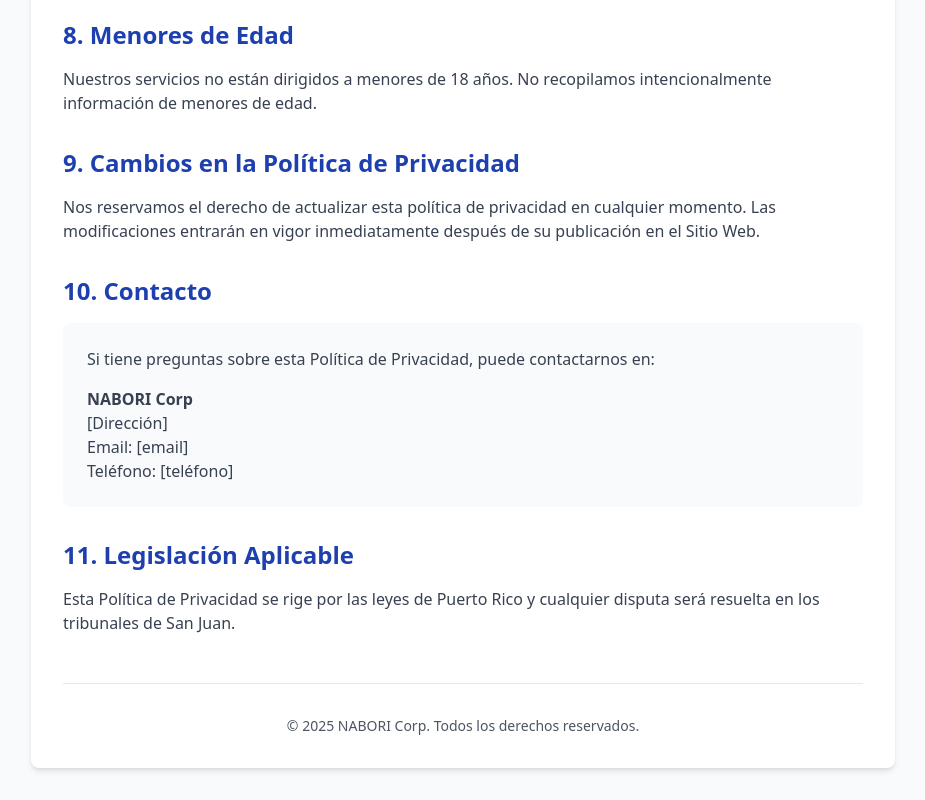
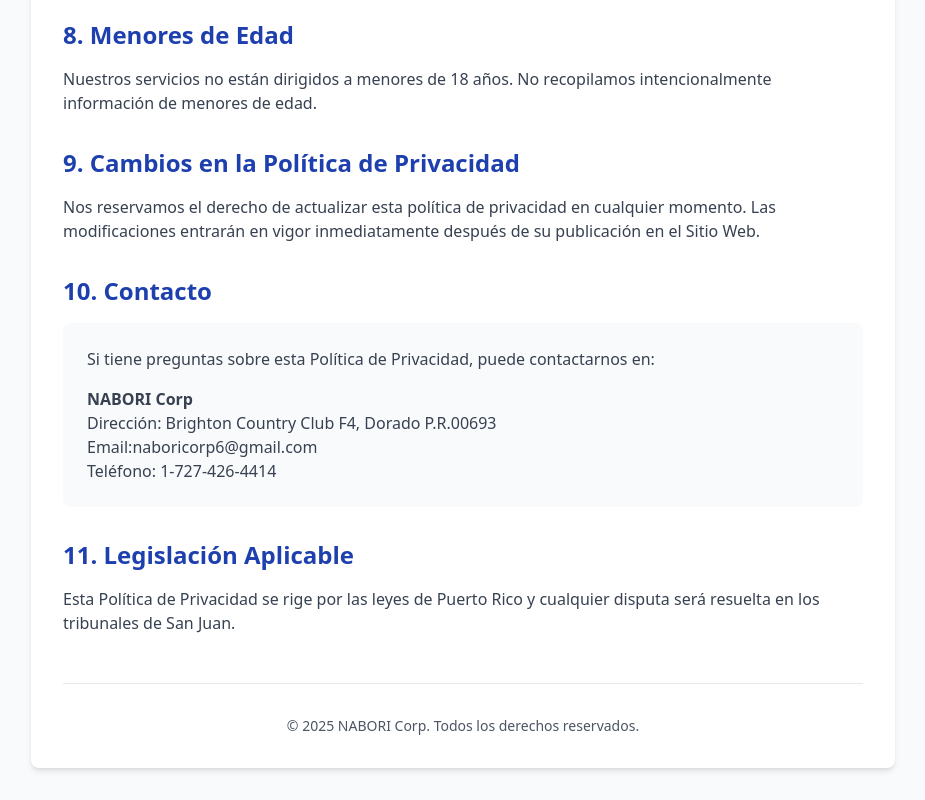
Before and after one commit to ulixz75/naboricorp, a plain HTML site: page politica-de-privacidad.html in a window 1280 px wide. Shown: the part 1959-2759 px from the top of the page, without its empty margins (177-1102 px from the left). Drawn offline with nearby package versions, Linux system fonts and the light colour scheme.

Commit message:
politica-de-privacidad.html

```diff
--- a/politica-de-privacidad.html
+++ b/politica-de-privacidad.html
@@ -17,7 +17,7 @@
     <main class="container mx-auto px-4 py-8 max-w-4xl">
         <div class="bg-white rounded-lg shadow-md p-8">
             <div class="mb-8">
-                <p class="text-gray-600">Última actualización: [Fecha]</p>
+                <p class="text-gray-600">Última actualización:enero/2025</p>
             </div>
 
             <section class="mb-8">
@@ -126,9 +126,9 @@
                     <p class="text-gray-700 mb-4">Si tiene preguntas sobre esta Política de Privacidad, puede contactarnos en:</p>
                     <div class="text-gray-700">
                         <p class="font-bold">NABORI Corp</p>
-                        <p>[Dirección]</p>
-                        <p>Email: [email]</p>
-                        <p>Teléfono: [teléfono]</p>
+                        <p>Dirección: Brighton Country Club F4, Dorado P.R.00693</p>
+                        <p>Email:naboricorp6@gmail.com </p>
+                        <p>Teléfono: 1-727-426-4414</p>
                     </div>
                 </div>
             </section>
```
